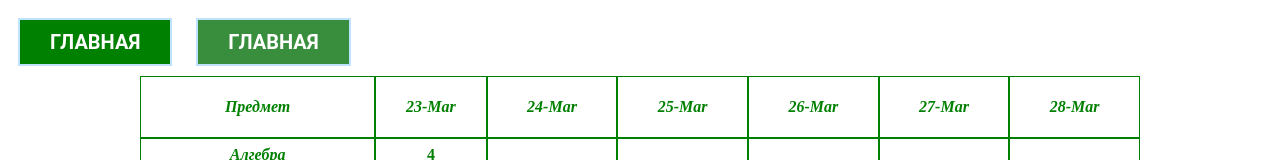
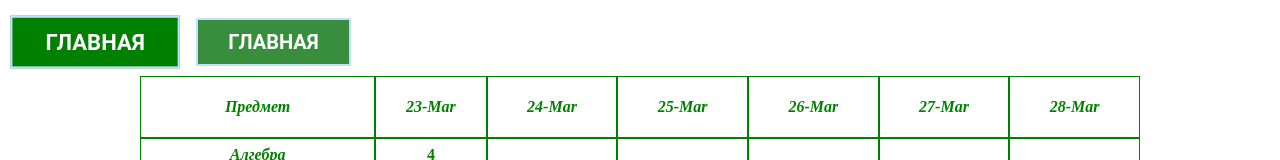
Before and after one commit to Fester13378/vsop, a plain HTML site: page index.html in a window 1280 px wide. In both pictures the pointer is over the link 95 px from the left and 42 px from the top of the page. Shown: the top 160 px of the page. Drawn offline with Linux system fonts and the light colour scheme.

Commit message:
style.css

```diff
--- a/style.css
+++ b/style.css
@@ -15,8 +15,17 @@
     border: 2px solid #BFE2FF;
     overflow: hidden;
     z-index: 1;
+    text-decoration: none;
+    text-align: center;
+    transition-property: transform;
+    transition-duration: .5s;
+    transform: scale(1);
 }
-.exit-btn:hover,
+.exit-btn:hover{
+    transition-property: transform;
+    transition-duration: .5s;
+    transform: scale(1.1);
+}
 .exit-btn:active,
 .exit-btn:focus {
     color: #FFF;
```
